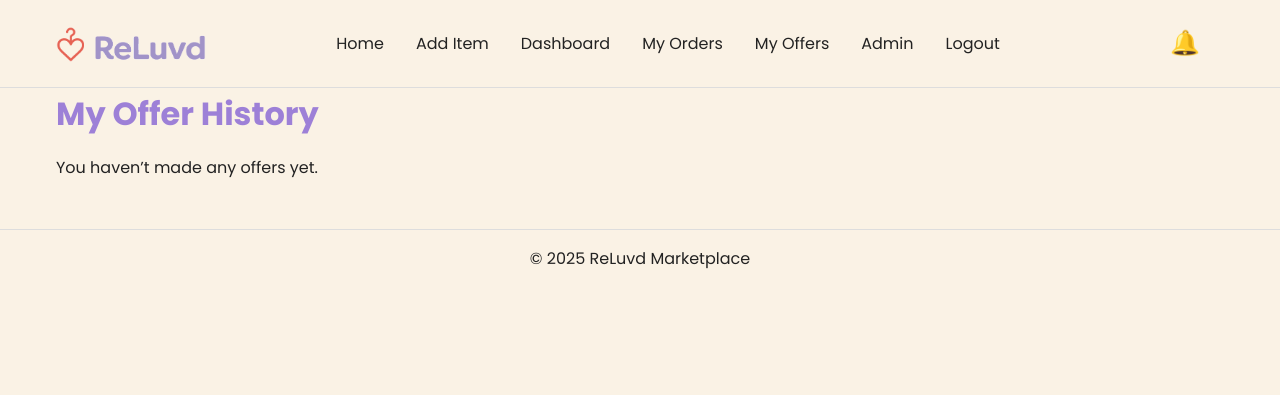
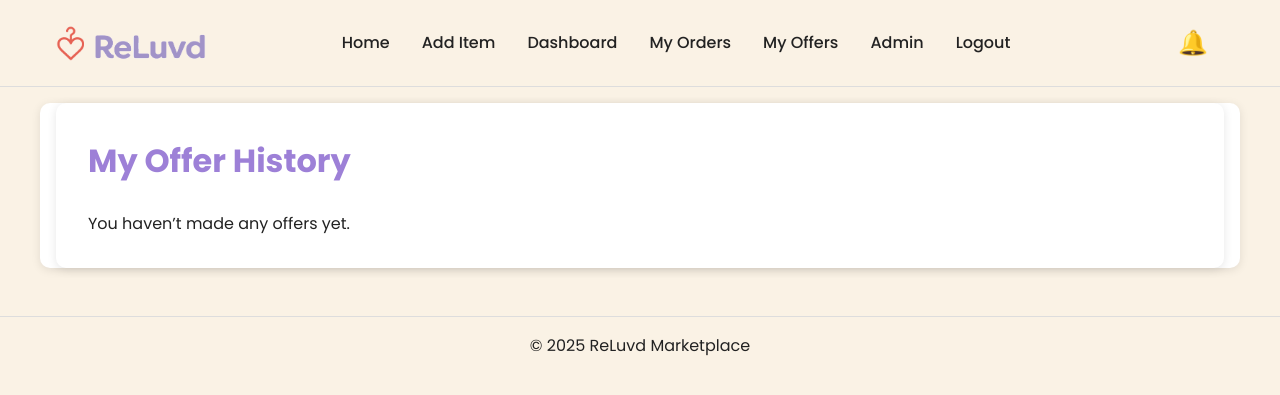
Before and after one commit to mr-aust1n/milestone-project-four, a Django app: page /checkout/my-offers/ in a window 1280 px wide. Shown: the top 395 px of the page. Run offline with Django 5.2, Linux system fonts and the light colour scheme; a user stored in the database is signed in; data comes from the database, SQL or seed files in the repository; both versions use the stored data as it was after the commit.

Commit message:
STYLE: Added Styling to My Offers

```diff
--- a/orders/urls.py
+++ b/orders/urls.py
@@ -6,4 +6,5 @@ from . import views
 
 urlpatterns = [
     path("delete/<int:order_id>/", views.delete_order, name="delete_order"),
+    path("delete-offer/<int:offer_id>/", views.delete_offer, name="delete_offer"),
 ]
--- /dev/null
+++ b/static/css/my_offers.css
@@ -0,0 +1,112 @@
+/* ======================
+   MY_OFFERS.CSS
+   ====================== */
+
+/* Container */
+main {
+    background-color: #fff;
+    padding: 2rem;
+    border-radius: 10px;
+    box-shadow: 0 2px 10px rgba(0, 0, 0, 0.1);
+    margin: 1rem auto;
+    max-width: 1200px;
+}
+
+/* Heading */
+h2 {
+    font-size: 2rem;
+    color: var(--primary-purple);
+    margin-bottom: 1.5rem;
+}
+
+/* Table Styling */
+table {
+    width: 100%;
+    border-collapse: collapse;
+    background-color: #fafafa;
+    border-radius: 8px;
+    overflow: hidden;
+}
+
+thead {
+    background-color: var(--primary-purple);
+    color: #fff;
+}
+
+thead th {
+    padding: 1rem;
+    text-align: left;
+    font-weight: 500;
+}
+
+tbody td {
+    padding: 1rem;
+    border-bottom: 1px solid #eee;
+}
+
+tbody tr:hover {
+    background-color: #f9f9f9;
+}
+
+a {
+    color: var(--primary-red);
+    font-weight: 500;
+}
+
+a:hover {
+    text-decoration: underline;
+}
+
+/* Delete Button */
+form {
+    display: inline;
+}
+
+button {
+    padding: 0.5rem 1rem;
+    background-color: var(--primary-red);
+    color: #fff;
+    border: none;
+    border-radius: 6px;
+    cursor: pointer;
+    font-size: 0.95rem;
+    transition: background-color 0.3s ease;
+}
+
+button:hover {
+    background-color: #c5483a;
+}
+
+/* Responsive: Stack on smaller screens */
+@media (max-width: 600px) {
+
+    table,
+    thead,
+    tbody,
+    th,
+    td,
+    tr {
+        display: block;
+    }
+
+    thead {
+        display: none;
+    }
+
+    tbody td {
+        padding: 0.75rem;
+        border: none;
+        position: relative;
+    }
+
+    tbody td::before {
+        content: attr(data-label);
+        font-weight: bold;
+        display: block;
+        margin-bottom: 0.25rem;
+    }
+
+    tbody td:last-child {
+        border-bottom: 1px solid #ddd;
+    }
+}
--- a/templates/base.html
+++ b/templates/base.html
@@ -15,11 +15,6 @@
     <link rel="stylesheet" href="{% static 'css/base_header.css' %}">
     {% block extra_css %}{% endblock %}
 </head>
-
-
-
-
-
 
 
 <body>
--- a/templates/checkout/my_offers.html
+++ b/templates/checkout/my_offers.html
@@ -1,4 +1,9 @@
 {% extends "base.html" %}
+{% load static %}
+{% block extra_css %}
+<link rel="stylesheet" href="{% static 'css/my_offers.css' %}">
+{% endblock %}
+
 
 {% block content %}
 <main role="main" aria-labelledby="my-offers-heading">
@@ -12,6 +17,7 @@
                 <th scope="col">Your Offer (£)</th>
                 <th scope="col">Status</th>
                 <th scope="col">Submitted</th>
+                <th scope="col">Action</th>
             </tr>
         </thead>
         <tbody>
@@ -25,6 +31,12 @@
                 <td>{{ offer.price }}</td>
                 <td>{{ offer.status|title }}</td>
                 <td>{{ offer.created_at|date:"M d, Y H:i" }}</td>
+                <td>
+                    <form action="{% url 'delete_offer' offer.id %}" method="POST" style="display:inline;">
+                        {% csrf_token %}
+                        <button type="submit" aria-label="Delete offer for {{ offer.item.title }}">Delete</button>
+                    </form>
+                </td>
             </tr>
             {% endfor %}
         </tbody>
```
Also changed, not shown: orders/views.py (+12 -0 lines), db.sqlite3.
